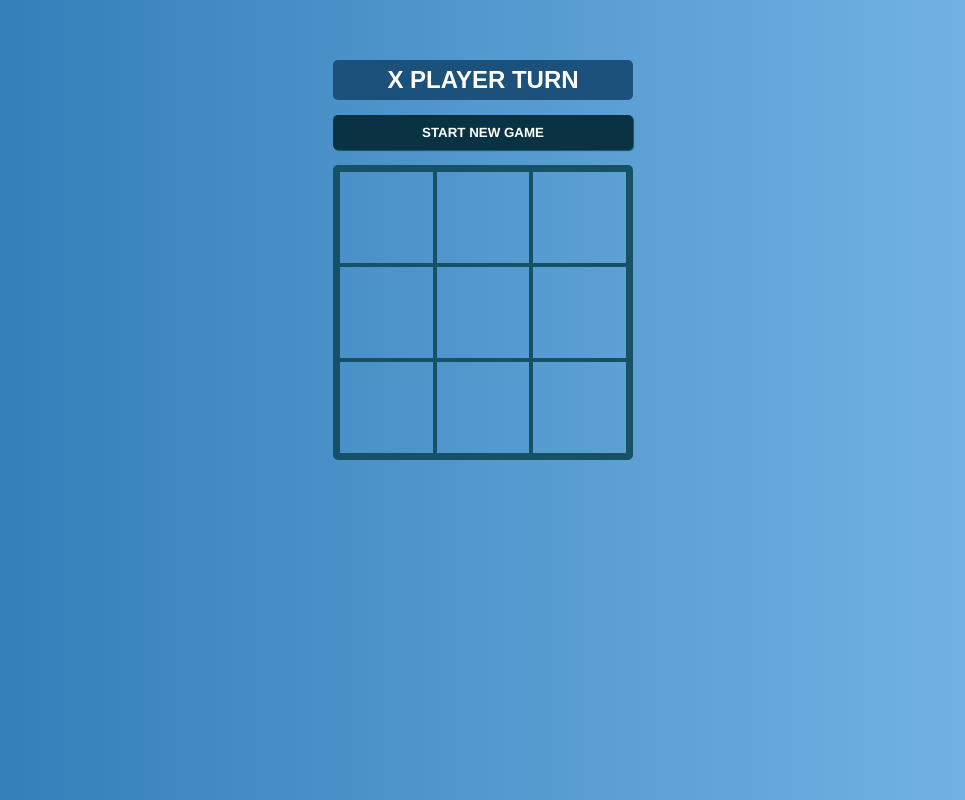
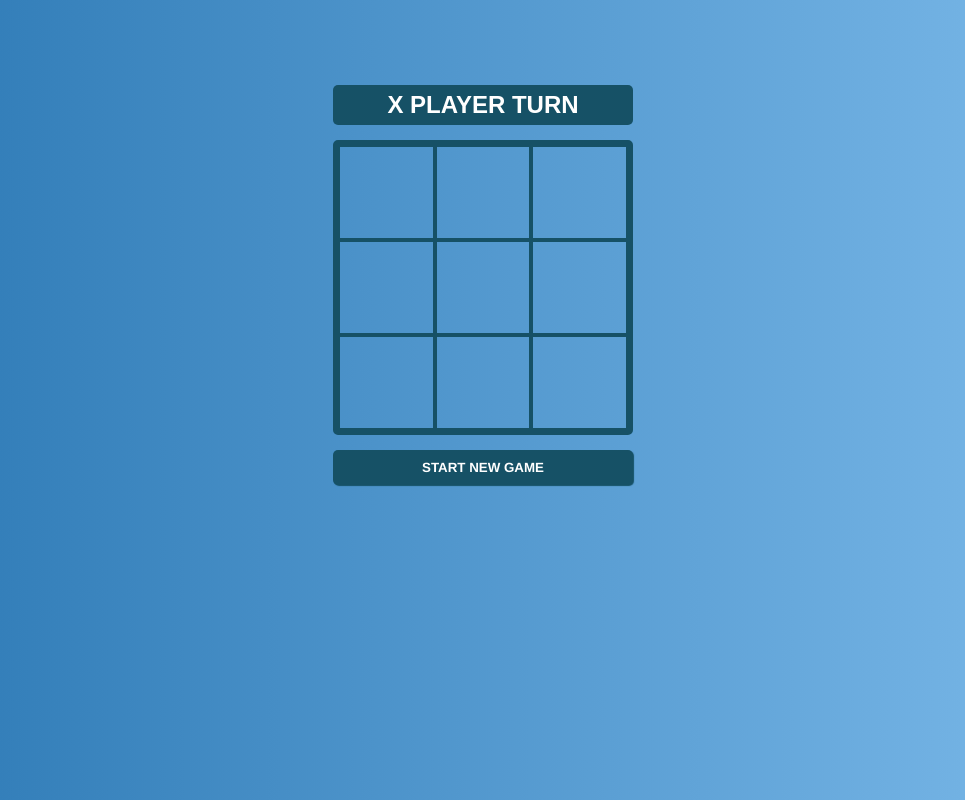
Before and after one commit to ericjmoliveira/tic-tac-toe, a plain HTML site: page index.html in a window 1280 px wide. Shown: the whole page, without its empty margins (157-1122 px from the left). Drawn offline with Linux system fonts and the light colour scheme.

Commit message:
Style changes

```diff
--- a/index.html
+++ b/index.html
@@ -10,7 +10,6 @@
 <body>
     <div class="container">
         <div class="info-board"></div>
-        <button class="new-game-btn">START NEW GAME</button>
         <div class="gameboard">
             <div class="playspace"></div>
             <div class="playspace"></div>
@@ -22,6 +21,7 @@
             <div class="playspace"></div>
             <div class="playspace"></div>
         </div>
+        <button class="new-game-btn">START NEW GAME</button>
     </div>
 
     <script src="script.js"></script>
--- a/style.css
+++ b/style.css
@@ -18,23 +18,7 @@ body {
     padding: 10px;
     width: 320px;
     height: 420px;
-    margin: 50px auto;
-}
-
-.new-game-btn {
-    width: 300px;
-    background-color: #093342;
-    color: #FFF;
-    padding: 10px;
-    margin-bottom: 15px;
-    border: none;
-    border-radius: 5px;
-    cursor: pointer;
-    box-shadow: 1px 1px 1px #165166;
-}
-
-.new-game-btn:hover {
-    background-color: #25c225;
+    margin: 75px auto;
 }
 
 .info-board {
@@ -43,7 +27,7 @@ body {
     justify-content: center;
     width: 300px;
     height: 40px;
-    background-color: #1b517a;
+    background-color: #165166;
     color: #FFF;
     padding: 10px;
     margin-bottom: 15px;
@@ -76,9 +60,24 @@ body {
     font-family: cursive;
 }
 
+.new-game-btn {
+    width: 300px;
+    background-color: #165166;
+    color: #FFF;
+    padding: 10px;
+    margin-top: 15px;
+    border: none;
+    border-radius: 5px;
+    cursor: pointer;
+    box-shadow: 1px 1px 1px #165166;
+}
+
+.new-game-btn:hover {
+    background-color: #2a77b3;
+}
 
 .highlight-play {
-    background-color: #25c225;
+    background-color: #2a77b3;
     transition: ease 0.5s;
 }
 
```
